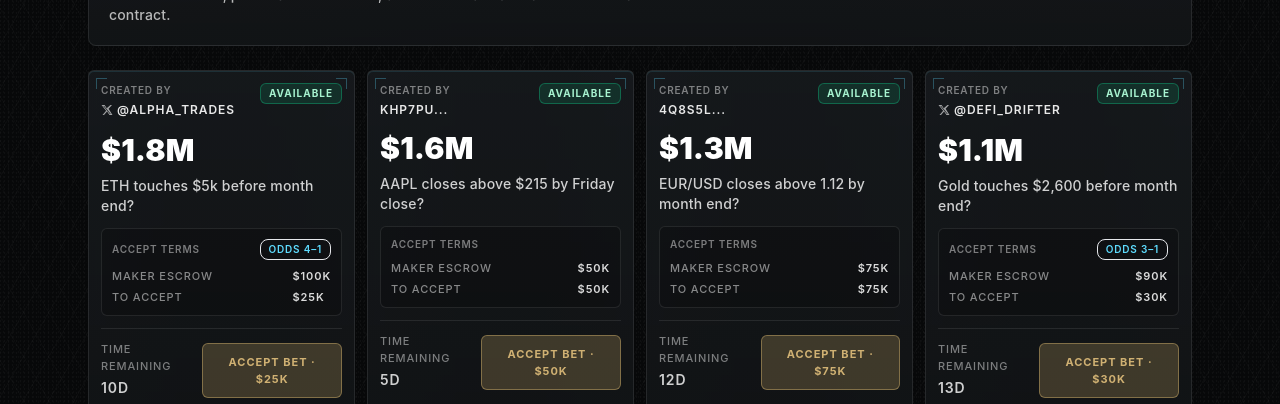
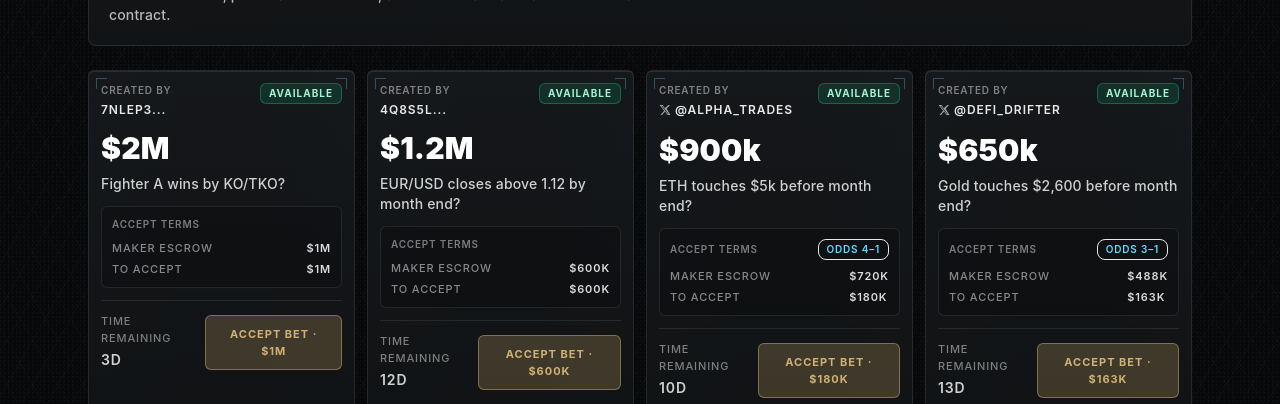
Before and after one commit to LiqFund/wannabet, a Next.js app: page / in a window 1280 px wide. Both pictures are taken after a click on the button "AVAILABLE". Shown: the part 396-800 px from the top of the page. Built offline with nearby package versions, Linux system fonts and the light colour scheme; no server answers.

Commit message:
Fix available bet pot totals on homepage cards

```diff
--- a/app/page.tsx
+++ b/app/page.tsx
@@ -14,11 +14,12 @@
   betType: BetType;
   title: string;
   amountUsd: number;
+  totalPotUsd?: number;
   timeRemainingLabel: string;
   status: BetStatus;
   creator: { type: 'sol'; id: string } | { type: 'x'; handle: string };
-  makerStakeUsd?: number;
-  takerStakeUsd?: number;
+  makerEscrowUsd?: number;
+  toAcceptUsd?: number;
   oddsText?: string;
   participants?: { left: string; right: string };
 };
@@ -47,12 +48,13 @@
     sector: 'CRYPTO',
     betType: 'TIME_TO_TOUCH',
     title: 'ETH touches $5k before month end?',
-    amountUsd: 1800000,
+    amountUsd: 900000,
+    totalPotUsd: 900000,
     timeRemainingLabel: '10D',
     status: 'AVAILABLE',
     creator: { type: 'x', handle: 'alpha_trades' },
-    makerStakeUsd: 100000,
-    takerStakeUsd: 25000,
+    makerEscrowUsd: 720000,
+    toAcceptUsd: 180000,
     oddsText: '4–1'
   },
   {
@@ -70,12 +72,13 @@
     sector: 'EQUITIES',
     betType: 'THRESHOLD',
     title: 'AAPL closes above $215 by Friday close?',
-    amountUsd: 1620000,
+    amountUsd: 500000,
+    totalPotUsd: 500000,
     timeRemainingLabel: '5D',
     status: 'AVAILABLE',
     creator: { type: 'sol', id: 'KHP7PU4rY5xwNcdgQ8m2pN7UL4abEi9T7uQZ8eLmX3P' },
-    makerStakeUsd: 50000,
-    takerStakeUsd: 50000
+    makerEscrowUsd: 250000,
+    toAcceptUsd: 250000
   },
   {
     id: 'equities-nvda-touch',
@@ -102,12 +105,13 @@
     sector: 'COMMODITIES',
     betType: 'TIME_TO_TOUCH',
     title: 'Gold touches $2,600 before month end?',
-    amountUsd: 1100000,
+    amountUsd: 650000,
+    totalPotUsd: 650000,
     timeRemainingLabel: '13D',
     status: 'AVAILABLE',
     creator: { type: 'x', handle: 'defi_drifter' },
-    makerStakeUsd: 90000,
-    takerStakeUsd: 30000,
+    makerEscrowUsd: 487500,
+    toAcceptUsd: 162500,
     oddsText: '3–1'
   },
   {
@@ -125,12 +129,13 @@
     sector: 'FX',
     betType: 'THRESHOLD',
     title: 'EUR/USD closes above 1.12 by month end?',
-    amountUsd: 1280000,
+    amountUsd: 1200000,
+    totalPotUsd: 1200000,
     timeRemainingLabel: '12D',
     status: 'AVAILABLE',
     creator: { type: 'sol', id: '4q8S5LhK2pmvVwNzY1RtxJdA7mCFP9sQxH2bzrT6LnYu' },
-    makerStakeUsd: 75000,
-    takerStakeUsd: 75000
+    makerEscrowUsd: 600000,
+    toAcceptUsd: 600000
   },
   {
     id: 'fx-usdjpy-threshold',
@@ -157,12 +162,13 @@
     sector: 'SPORTS',
     betType: 'OVER_UNDER',
     title: 'Total points over 47.5?',
-    amountUsd: 591000,
+    amountUsd: 500000,
+    totalPotUsd: 500000,
     timeRemainingLabel: '9H',
     status: 'AVAILABLE',
     creator: { type: 'x', handle: 'onchainpulse' },
-    makerStakeUsd: 20000,
-    takerStakeUsd: 10000,
+    makerEscrowUsd: 333333,
+    toAcceptUsd: 166667,
     oddsText: '2–1'
   },
   {
@@ -170,14 +176,29 @@
     sector: 'SPORTS',
     betType: 'MONEYLINE',
     title: 'Fighter A wins by KO/TKO?',
-    amountUsd: 316000,
+    amountUsd: 2000000,
+    totalPotUsd: 2000000,
     timeRemainingLabel: '3D',
     status: 'AVAILABLE',
     creator: { type: 'sol', id: '7nLeP3gHtKQ9xUaM2vcDfR8yW5sBjLp1Tz6mNdF4CrXe' },
-    makerStakeUsd: 25000,
-    takerStakeUsd: 25000
+    makerEscrowUsd: 1000000,
+    toAcceptUsd: 1000000
   }
 ];
+
+const getAvailableTotalPot = (bet: HomeBet): number => {
+  const makerEscrowUsd = bet.makerEscrowUsd ?? 0;
+  const toAcceptUsd = bet.toAcceptUsd ?? 0;
+  return makerEscrowUsd + toAcceptUsd;
+};
+
+const getHeadlineAmount = (bet: HomeBet): number => {
+  if (bet.status === 'AVAILABLE') {
+    return bet.totalPotUsd ?? getAvailableTotalPot(bet);
+  }
+
+  return bet.amountUsd;
+};
 
 const base58Chars = 'ABCDEFGHJKLMNPQRSTUVWXYZabcdefghijkmnopqrstuvwxyz123456789';
 
@@ -278,10 +299,10 @@
 
     return sectorFiltered.sort((a, b) => {
       if (sortOrder === 'SMALLEST') {
-        return a.bet.amountUsd - b.bet.amountUsd;
+        return getHeadlineAmount(a.bet) - getHeadlineAmount(b.bet);
       }
 
-      return b.bet.amountUsd - a.bet.amountUsd;
+      return getHeadlineAmount(b.bet) - getHeadlineAmount(a.bet);
     });
   }, [activeStatus, activeTab, marketCards, sortOrder]);
 
@@ -421,7 +442,7 @@
               </span>
             </div>
 
-            <p className="mt-3 text-3xl font-black text-white">{formatUsdCompact(bet.amountUsd)}</p>
+            <p className="mt-3 text-3xl font-black text-white">{formatUsdCompact(getHeadlineAmount(bet))}</p>
             <p className="mt-2 line-clamp-2 text-sm text-white/80">{bet.title}</p>
             {bet.status === 'AVAILABLE' && (
               <div className="mt-3 rounded-md border border-white/10 bg-black/20 p-2.5">
@@ -435,9 +456,9 @@
                 </div>
                 <div className="grid grid-cols-[1fr_auto] gap-y-1 text-[11px] uppercase tracking-[0.08em]">
                   <p className="text-white/50">Maker escrow</p>
-                  <p className="font-semibold text-white/85">{formatUsdCompact(bet.makerStakeUsd ?? bet.amountUsd)}</p>
+                  <p className="font-semibold text-white/85">{formatUsdCompact(bet.makerEscrowUsd ?? getHeadlineAmount(bet))}</p>
                   <p className="text-white/50">To accept</p>
-                  <p className="font-semibold text-white/85">{formatUsdCompact(bet.takerStakeUsd ?? bet.makerStakeUsd ?? bet.amountUsd)}</p>
+                  <p className="font-semibold text-white/85">{formatUsdCompact(bet.toAcceptUsd ?? bet.makerEscrowUsd ?? getHeadlineAmount(bet))}</p>
                 </div>
               </div>
             )}
@@ -455,7 +476,7 @@
                   }}
                   className="rounded-md border border-neon/50 bg-neon/25 px-4 py-2.5 text-[11px] font-bold uppercase tracking-[0.09em] text-neon transition hover:bg-neon/35"
                 >
-                  ACCEPT BET · {formatUsdCompact(bet.takerStakeUsd ?? bet.makerStakeUsd ?? bet.amountUsd)}
+                  ACCEPT BET · {formatUsdCompact(bet.toAcceptUsd ?? bet.makerEscrowUsd ?? getHeadlineAmount(bet))}
                 </button>
               </div>
             ) : (
```
